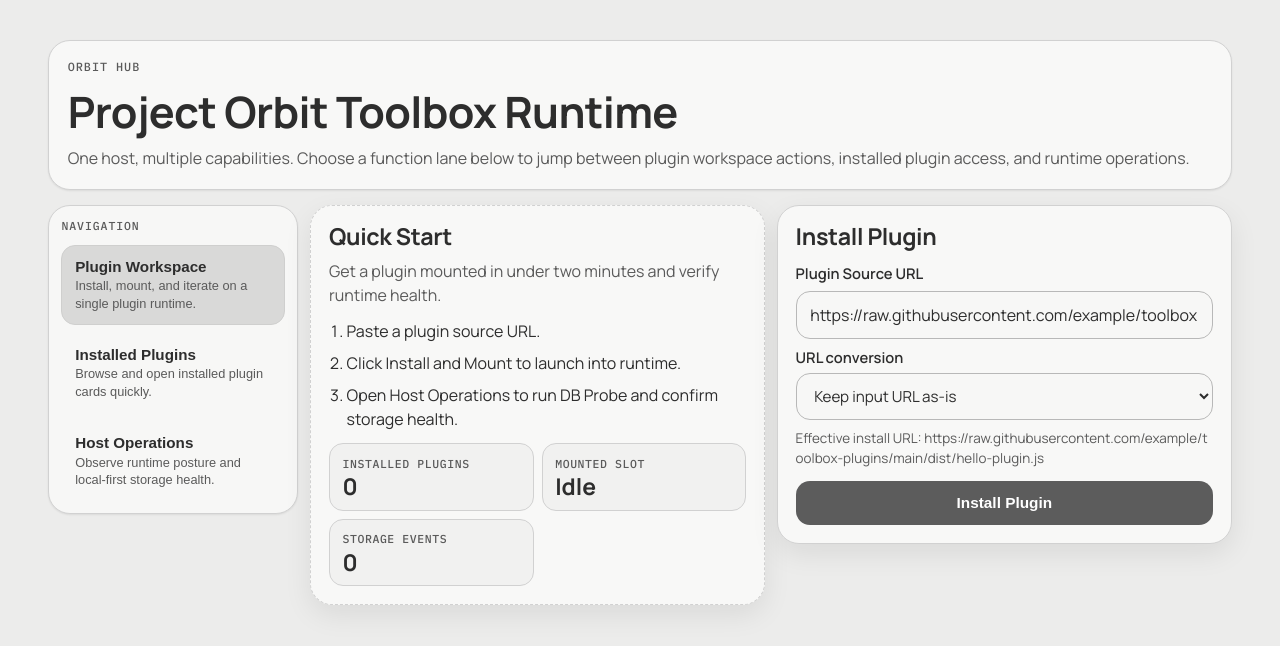
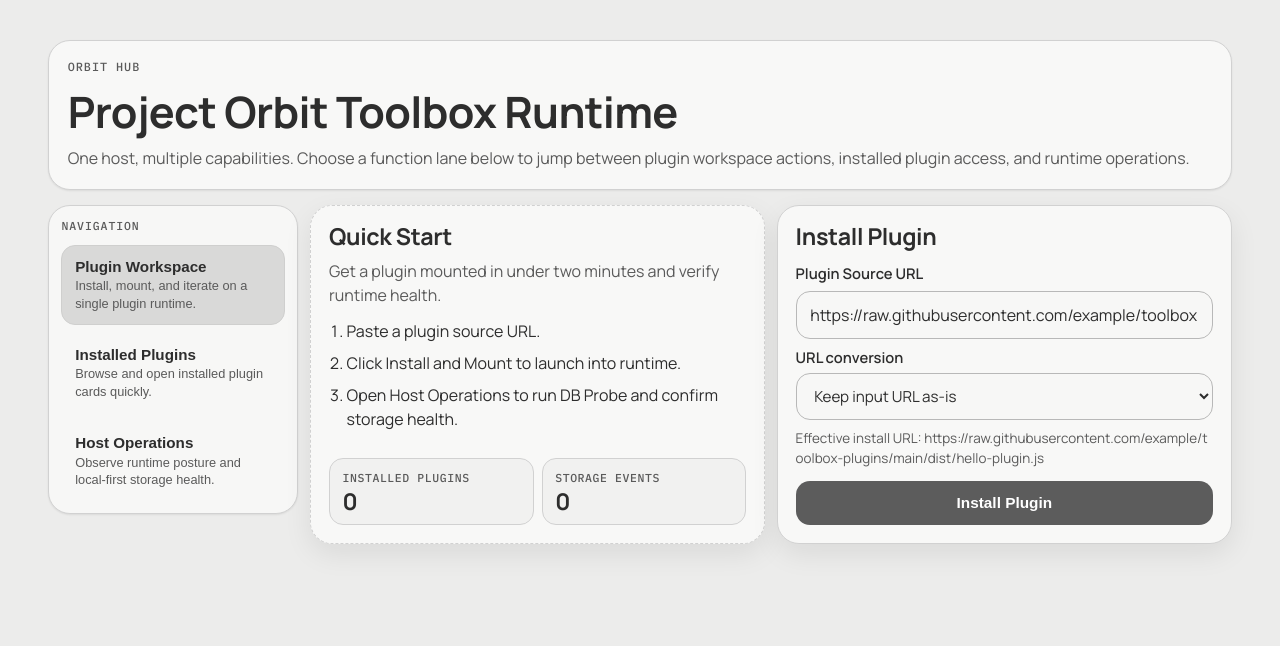
Before and after one commit to fatkin1012/ProjectOrbit-Beta, a React (Vite) app: page / in a window 1280 px wide. Shown: the top 646 px of the page. Built offline with nearby package versions, Linux system fonts and the light colour scheme.

Commit message:
feat: remove mounted plugin slot display and adjust workspace grid styles for better layout

```diff
--- a/src/App.tsx
+++ b/src/App.tsx
@@ -483,10 +483,6 @@ export default function App() {
                         <p className="status-value">{installedPlugins.length}</p>
                       </article>
                       <article className="status-tile">
-                        <p className="status-label">Mounted Slot</p>
-                        <p className="status-value">{isPluginPaneActive ? 'Live' : 'Idle'}</p>
-                      </article>
-                      <article className="status-tile">
                         <p className="status-label">Storage Events</p>
                         <p className="status-value">{auditRecords.length}</p>
                       </article>
@@ -646,10 +642,6 @@ export default function App() {
                       <span>IndexedDB Envelope Writes</span>
                       <strong>Healthy</strong>
                     </li>
-                    <li>
-                      <span>Mounted Plugin Slot</span>
-                      <strong>{installedPlugins[0]?.id ?? 'Idle'}</strong>
-                    </li>
                   </ul>
 
                   <div className="ops-actions">
--- a/src/styles.css
+++ b/src/styles.css
@@ -733,7 +733,7 @@ body.orbit-hub-view #root {
 
   .workspace-grid {
     grid-template-columns: minmax(0, 1fr) minmax(0, 1fr);
-    align-items: start;
+    align-items: stretch;
   }
 
   .workspace-quickstart {
@@ -746,6 +746,16 @@ body.orbit-hub-view #root {
 
   .workspace-installed {
     grid-column: 1 / -1;
+  }
+
+  .workspace-grid .card {
+    height: 100%;
+    display: flex;
+    flex-direction: column;
+  }
+
+  .workspace-grid .status-grid {
+    margin-top: auto;
   }
 }
 
```
